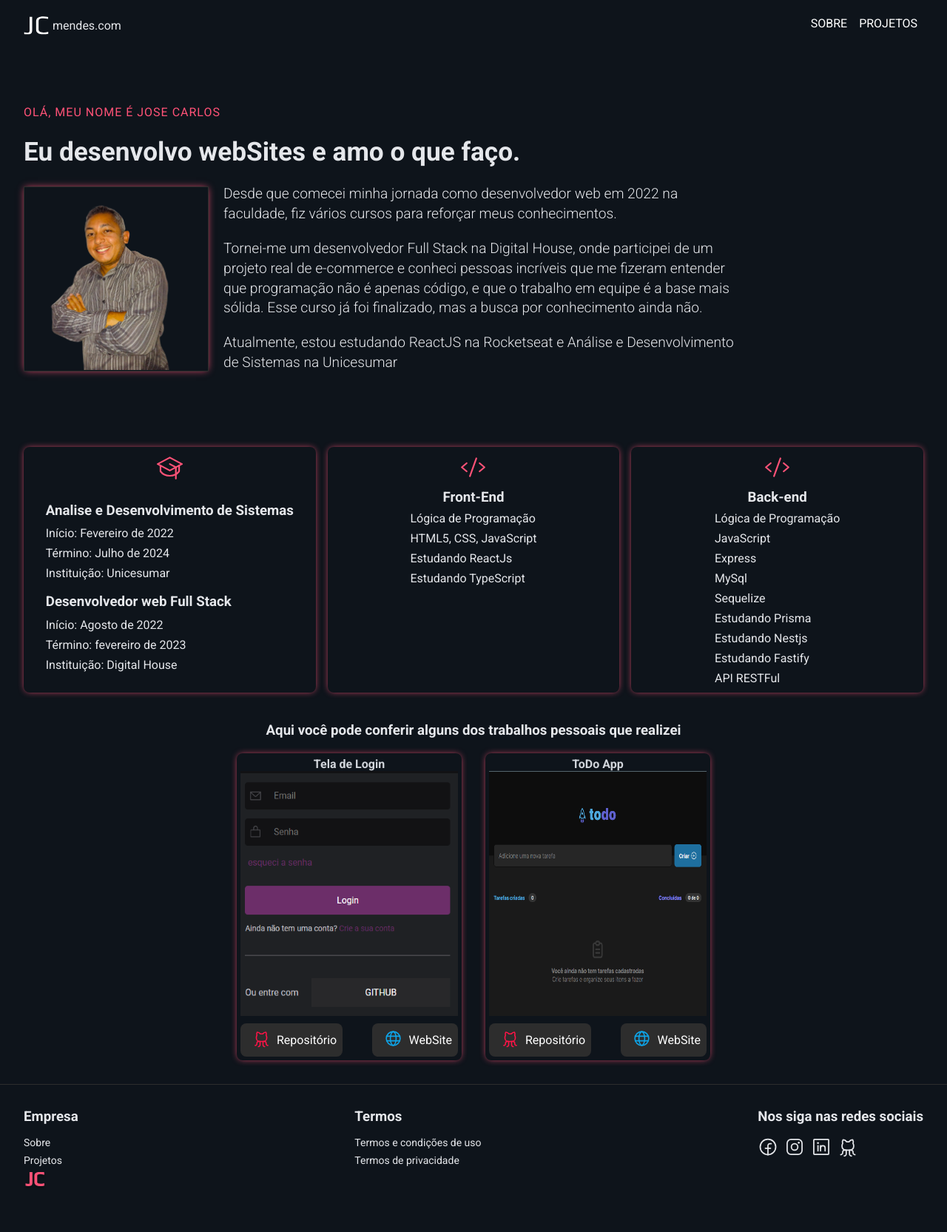
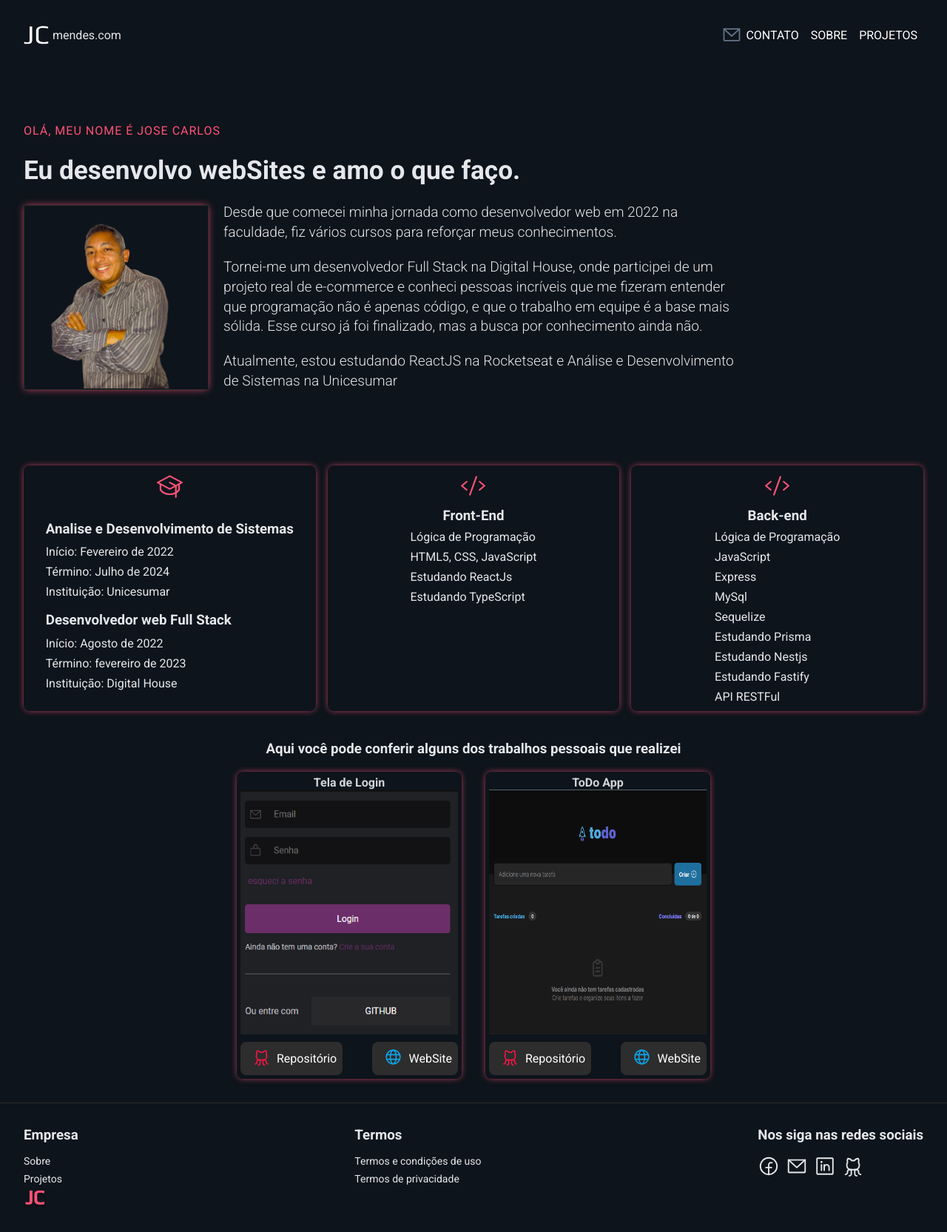
Before and after one commit to Jcmendes7/portfolio, a React (Vite) app: page / in a window 1280 px wide. Shown: the whole page at 74% size. Before the commit the page ends 1640 px from the top, so only its background shows below. Built offline with nearby package versions, Linux system fonts and the light colour scheme.

Commit message:
contato adicionado

```diff
--- a/src/components/Header/index.tsx
+++ b/src/components/Header/index.tsx
@@ -1,7 +1,8 @@
 /* eslint-disable react/react-in-jsx-scope */
-import {HeaderContainer, LogoContainer, NavLink} from './styles';
+import {HeaderContainer, LogoContainer, LogoEmail, NavLink} from './styles';
 import logoImg from '../../assets/JC.svg';
 import {MenuList} from '../MenuList';
+import {EnvelopeSimple} from 'phosphor-react';
 
 export function Header() {
 	return (
@@ -14,6 +15,10 @@ export function Header() {
 			<MenuList />
 
 			<NavLink>
+				<LogoEmail href='mailto:josecarlosms7f@gmail.com'>
+					<EnvelopeSimple size={28} alt='' />
+					CONTATO
+				</LogoEmail>
 				<a href='#sobre'>SOBRE</a>
 				<a href='#projetos'>PROJETOS</a>
 			</NavLink>
--- a/src/components/Header/styles.ts
+++ b/src/components/Header/styles.ts
@@ -9,9 +9,11 @@ export const HeaderContainer = styled.header`
 
 export const NavLink = styled.nav`
   display: none;
+  display: flex;
+  align-items: center;
 
   @media(min-width: 768px) {
-    display: block;
+    display: flex;
   }
 
   a {
@@ -29,6 +31,23 @@ export const NavLink = styled.nav`
   }
 `;
 
+export const LogoEmail = styled.a`
+  display: flex;
+  align-items: center;
+  gap: 5px;
+
+  svg {
+    color: ${props => props.theme['gray-500']};
+  }
+  &:hover {
+    svg{
+      color: ${props => props.theme['rose-300']};
+    }
+    color: ${props => props.theme['gray-500']};
+
+  }
+`;
+
 export const LogoContainer = styled.span`
   display: flex;
   align-items: center;
--- a/src/components/footer/index.tsx
+++ b/src/components/footer/index.tsx
@@ -1,8 +1,8 @@
 /* eslint-disable react/react-in-jsx-scope */
 import {
+	EnvelopeSimple,
 	FacebookLogo,
 	GithubLogo,
-	InstagramLogo,
 	LinkedinLogo} from 'phosphor-react';
 import {
 	FooterContainer,
@@ -10,6 +10,7 @@ import {
 	FooterNavLink,
 	FooterNavLinkSocialMedia,
 	LogoBlue,
+	LogoEmail,
 	LogoFooter,
 	LogoRed} from './styles';
 import logoImg from './img/JCLogo.svg';
@@ -38,16 +39,16 @@ export function Footer() {
 				<h3>Nos siga nas redes sociais</h3>
 				<FooterNavLinkSocialMedia>
 					<LogoBlue href=''>
-						<FacebookLogo size={28} alt='logo Facebook com link que leva para a pagina' />
+						<FacebookLogo size={30} alt='logo Facebook com link que leva para a pagina' />
 					</LogoBlue>
-					<LogoRed href=''>
-						<InstagramLogo size={28} alt='logo Instragram com link que leva para a pagina' />
-					</LogoRed>
+					<LogoEmail href='mailto:josecarlosms7f@gmail.com'>
+						<EnvelopeSimple size={30} alt='logo Email com link que leva para a pagina' />
+					</LogoEmail>
 					<LogoBlue href='https://www.linkedin.com/in/jcmendes7/' target='_blank' rel='noreferrer'>
-						<LinkedinLogo size={28} alt='logo Linkedin com link que leva para a pagina' />
+						<LinkedinLogo size={30} alt='logo Linkedin com link que leva para a pagina' />
 					</LogoBlue>
 					<LogoRed href='https://github.com/Jcmendes7' target='_blank' rel='noreferrer' >
-						<GithubLogo size={28} alt='logo Pinterest com link que leva para a pagina' />
+						<GithubLogo size={30} alt='logo GitHub com link que leva para a pagina' />
 					</LogoRed>
 
 				</FooterNavLinkSocialMedia>
--- a/src/components/footer/styles.ts
+++ b/src/components/footer/styles.ts
@@ -59,6 +59,13 @@ export const LogoRed = styled.a`
   }
 `;
 
+export const LogoEmail = styled.a`
+  &:hover {
+    color: ${props => props.theme['gray-500']};
+
+  }
+`;
+
 export const LogoFooter = styled.a`
   display: flex;
   align-items: center;
--- a/src/styles/themes/default.ts
+++ b/src/styles/themes/default.ts
@@ -2,6 +2,7 @@ export const defaultTheme = {
 	white: '#FFF',
 	'gray-200': '#e5e7eb',
 	'gray-300': '#d1d5db',
+	'gray-500': '#64748b',
 	'gray-850': '#222020',
 	'gray-800': '#2d2d2d',
 	'gray-900': '#0e141b',
```
